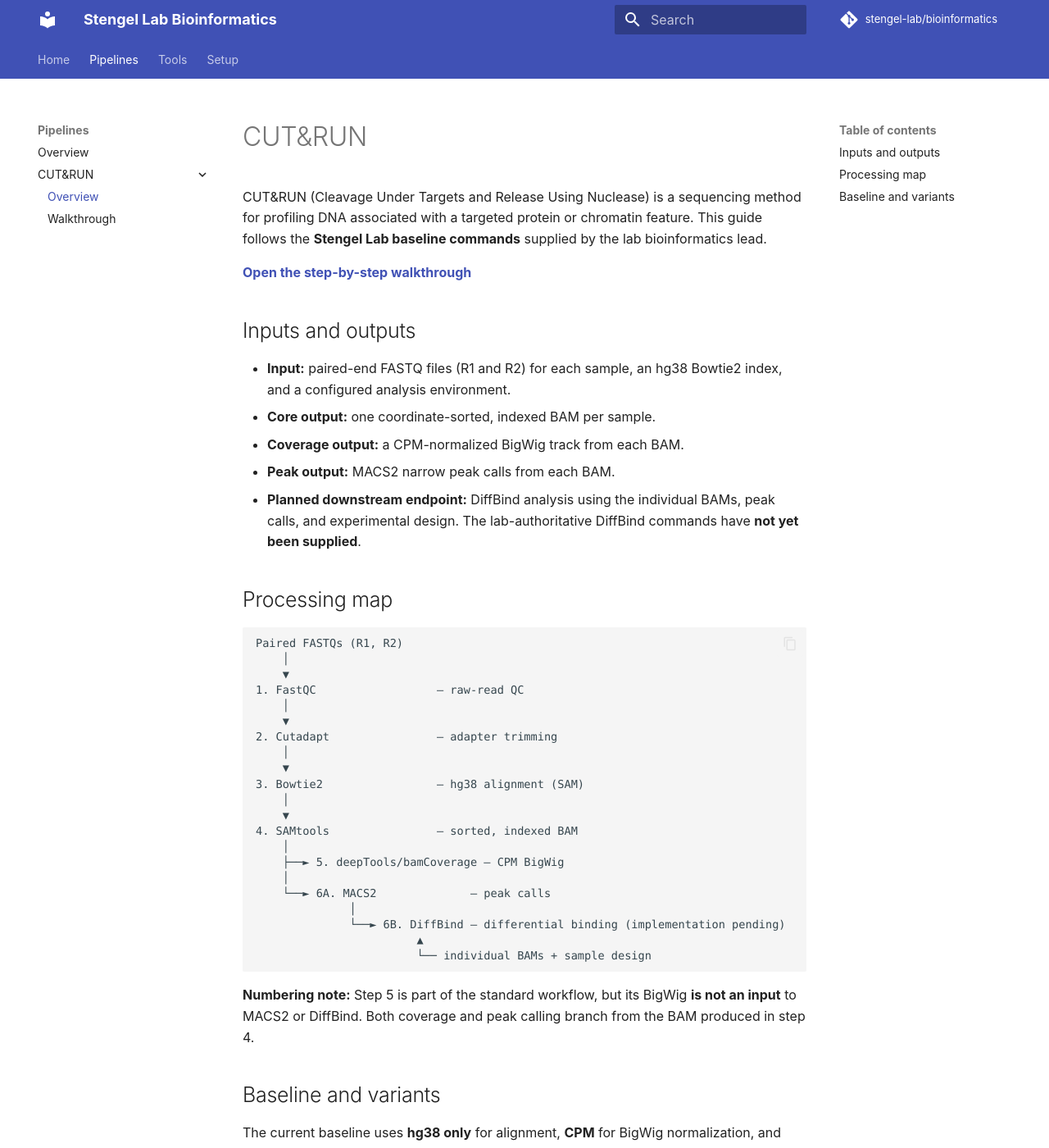
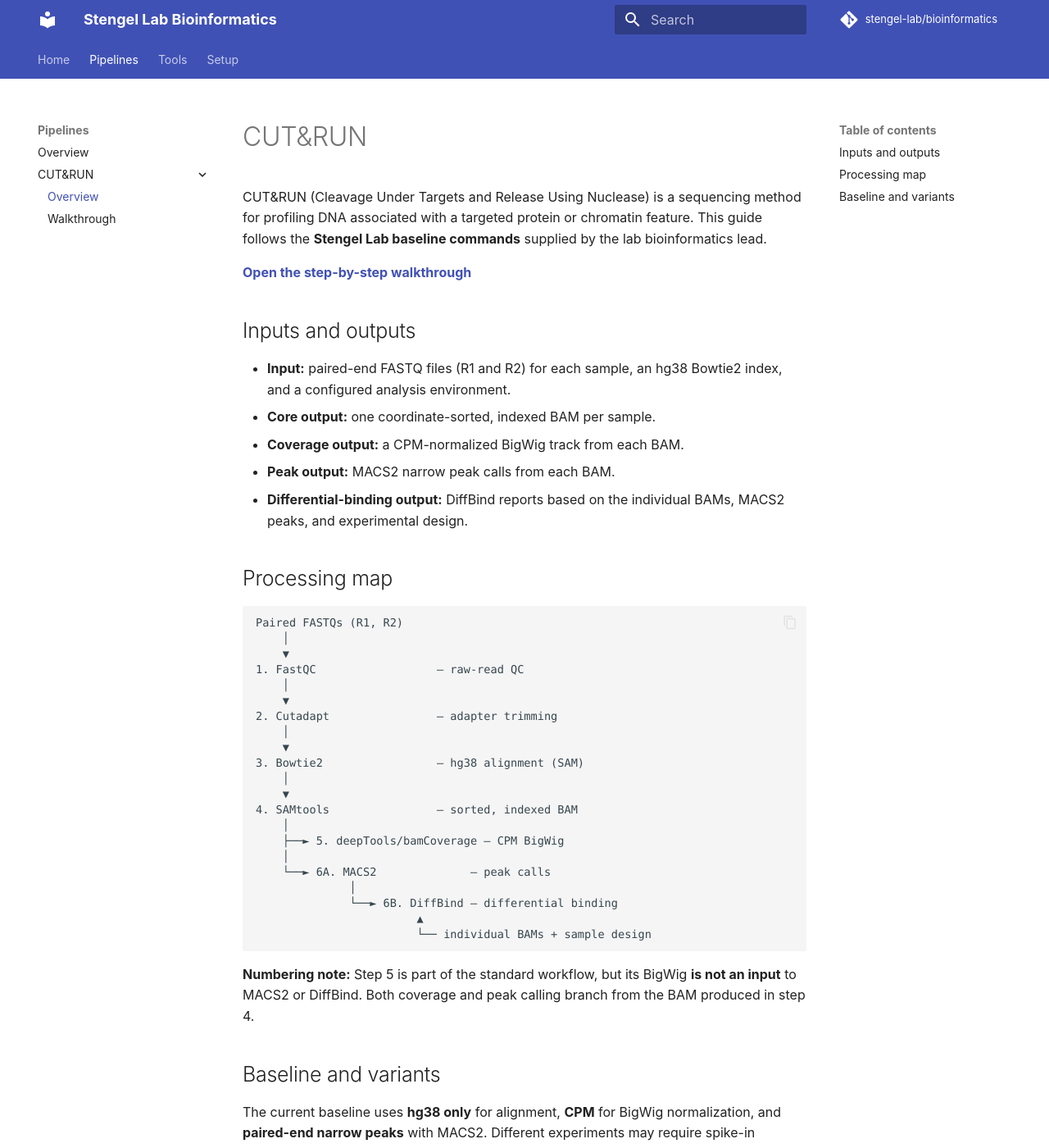
Before and after one commit to stengel-lab/bioinformatics, an MkDocs documentation site: the page built from docs/pipelines/cut-and-run/index.md, in a window 1280 px wide and 1400 px high. Shown: the whole window at 82% size. Built offline with MkDocs 1.6.1 and Material for MkDocs 9.7.7, drawn with Linux system fonts in a browser that asks for light colours; comment, search, counter and statistics services are not loaded.

Commit message:
docs: reflect completed DiffBind baseline section

````diff
--- a/docs/pipelines/cut-and-run/index.md
+++ b/docs/pipelines/cut-and-run/index.md
@@ -10,7 +10,7 @@ CUT&RUN (Cleavage Under Targets and Release Using Nuclease) is a sequencing meth
 - **Core output:** one coordinate-sorted, indexed BAM per sample.
 - **Coverage output:** a CPM-normalized BigWig track from each BAM.
 - **Peak output:** MACS2 narrow peak calls from each BAM.
-- **Planned downstream endpoint:** DiffBind analysis using the individual BAMs, peak calls, and experimental design. The lab-authoritative DiffBind commands have **not yet been supplied**.
+- **Differential-binding output:** DiffBind reports based on the individual BAMs, MACS2 peaks, and experimental design.
 
 ## Processing map
 
@@ -33,7 +33,7 @@ Paired FASTQs (R1, R2)
     │
     └──► 6A. MACS2              — peak calls
               │
-              └──► 6B. DiffBind — differential binding (implementation pending)
+              └──► 6B. DiffBind — differential binding
                         ▲
                         └── individual BAMs + sample design
 ```
````
